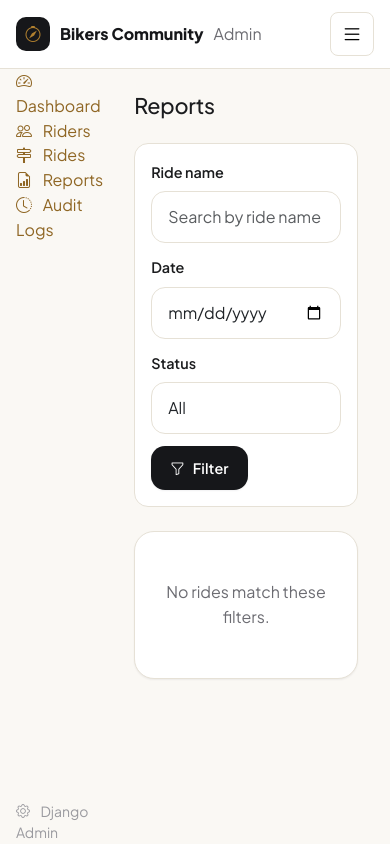
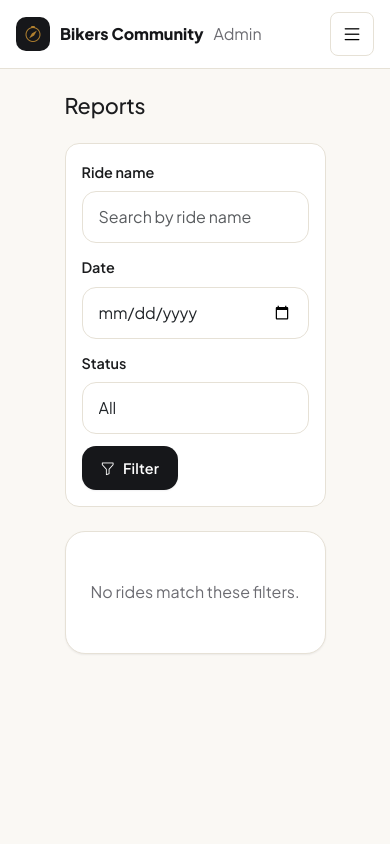
Before and after one commit to venkateshkav/bikers-community, a Django app: page /reports/ in a window 390 px wide. Run offline with Django 5.2, Linux system fonts and the light colour scheme; the visitor is signed in with stand-in values (Sample User, id 1); data that the repository does not hold is empty.

Commit message:
Fix admin sidebar showing on mobile (d-flex utility overrode responsive hide)

```diff
--- a/static/css/theme.css
+++ b/static/css/theme.css
@@ -449,7 +449,8 @@ img, svg, table { max-width: 100%; }
 
 @media (min-width: 992px) {
   .admin-sidebar {
-    display: block;
+    display: flex;
+    flex-direction: column;
     width: 240px;
     flex-shrink: 0;
     border-right: 1px solid var(--color-border);
--- a/templates/admin_panel/base_admin.html
+++ b/templates/admin_panel/base_admin.html
@@ -38,7 +38,7 @@
   </div>
 
   <div class="container-admin d-flex flex-grow-1">
-    <aside class="admin-sidebar d-flex flex-column">
+    <aside class="admin-sidebar">
       <a href="{% url 'admin_panel:dashboard' %}" class="{% if active_nav == 'dashboard' %}active{% endif %}"><i class="bi bi-speedometer2 me-2"></i> Dashboard</a>
       <a href="{% url 'riders_admin:list' %}" class="{% if active_nav == 'riders' %}active{% endif %}"><i class="bi bi-people me-2"></i> Riders</a>
       <a href="{% url 'admin_panel:ride-list' %}" class="{% if active_nav == 'rides' %}active{% endif %}"><i class="bi bi-signpost-2 me-2"></i> Rides</a>
```
Also changed, not shown: 1 other file.
